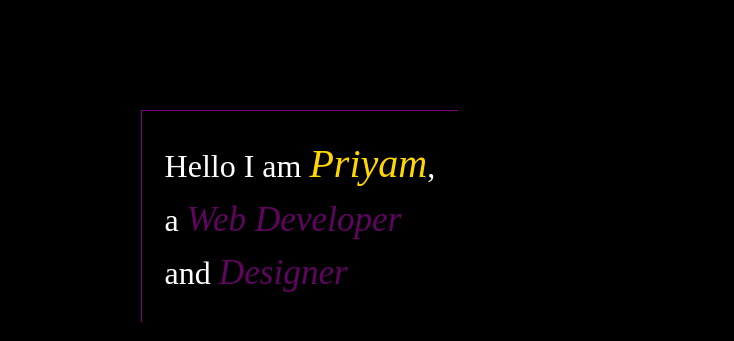
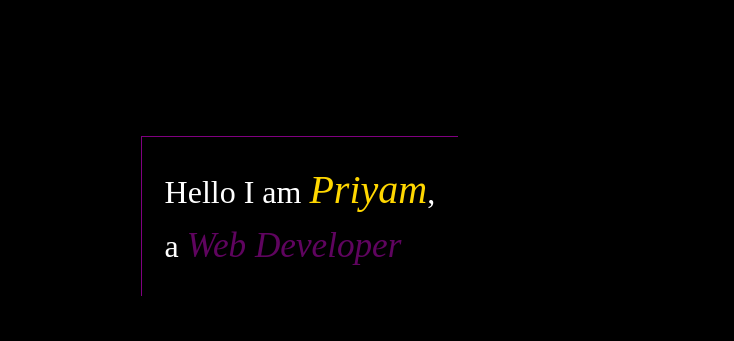
Before and after one commit to priyam3lp/priyam_portfolio, a plain HTML site: page index.html in a window 1280 px wide. Shown: the part 133-474 px from the top of the page, 0-734 px from the left. Drawn offline with Linux system fonts and the light colour scheme.

Commit message:
Update index.html
Removed designer span

```diff
--- a/index.html
+++ b/index.html
@@ -43,7 +43,7 @@
         <section id="home">
             <div class="left-home">
                 <div class="home-text">Hello I am <span class="first-span">Priyam</span>,<br>a <span
-                        class="second-span"> Web Developer</span> <br> and <span class="second-span"> Designer</span>
+                        class="second-span"> Web Developer</span>
                 </div>
                 <button class="home-button">Visit Github</button>
             </div>
```
